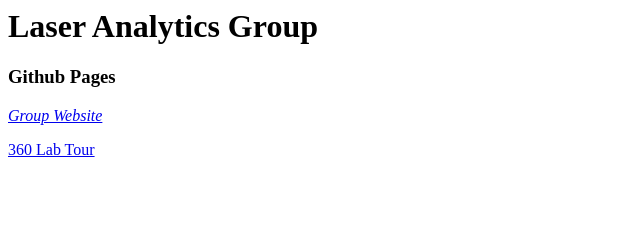
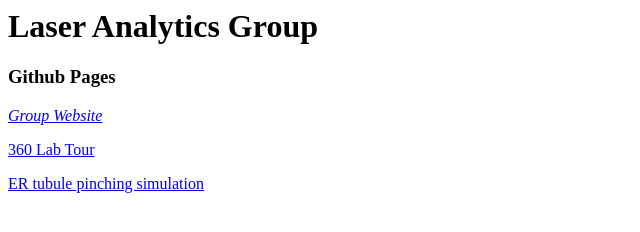
Before and after one commit to laseranalyticsgroup/laseranalyticsgroup.github.io, a plain HTML site: page index.html in a window 1280 px wide. Shown: the whole page, without its empty margins (0-640 px from the left). Drawn offline with Linux system fonts and the light colour scheme.

Commit message:
Update index.html

```diff
--- a/index.html
+++ b/index.html
@@ -8,5 +8,6 @@
   <h3>Github Pages</h3>
   <p><em><a href="https://laser.ceb.cam.ac.uk">Group Website</a></em></p>
   <p><a href="labTour/">360 Lab Tour</a></p>
+  <p><a href="er/">ER tubule pinching simulation</a></p>
 </body>
 </html>
```
